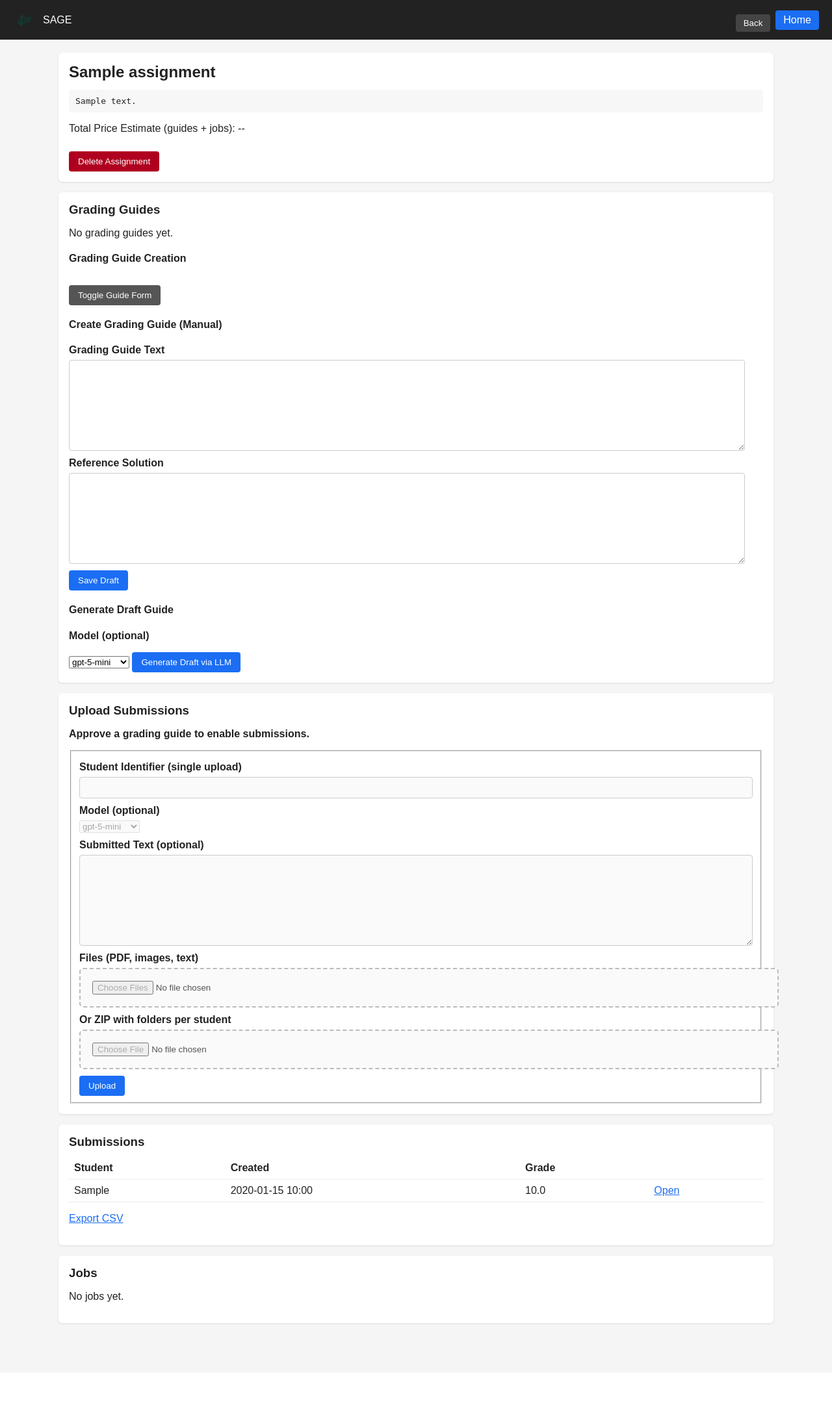
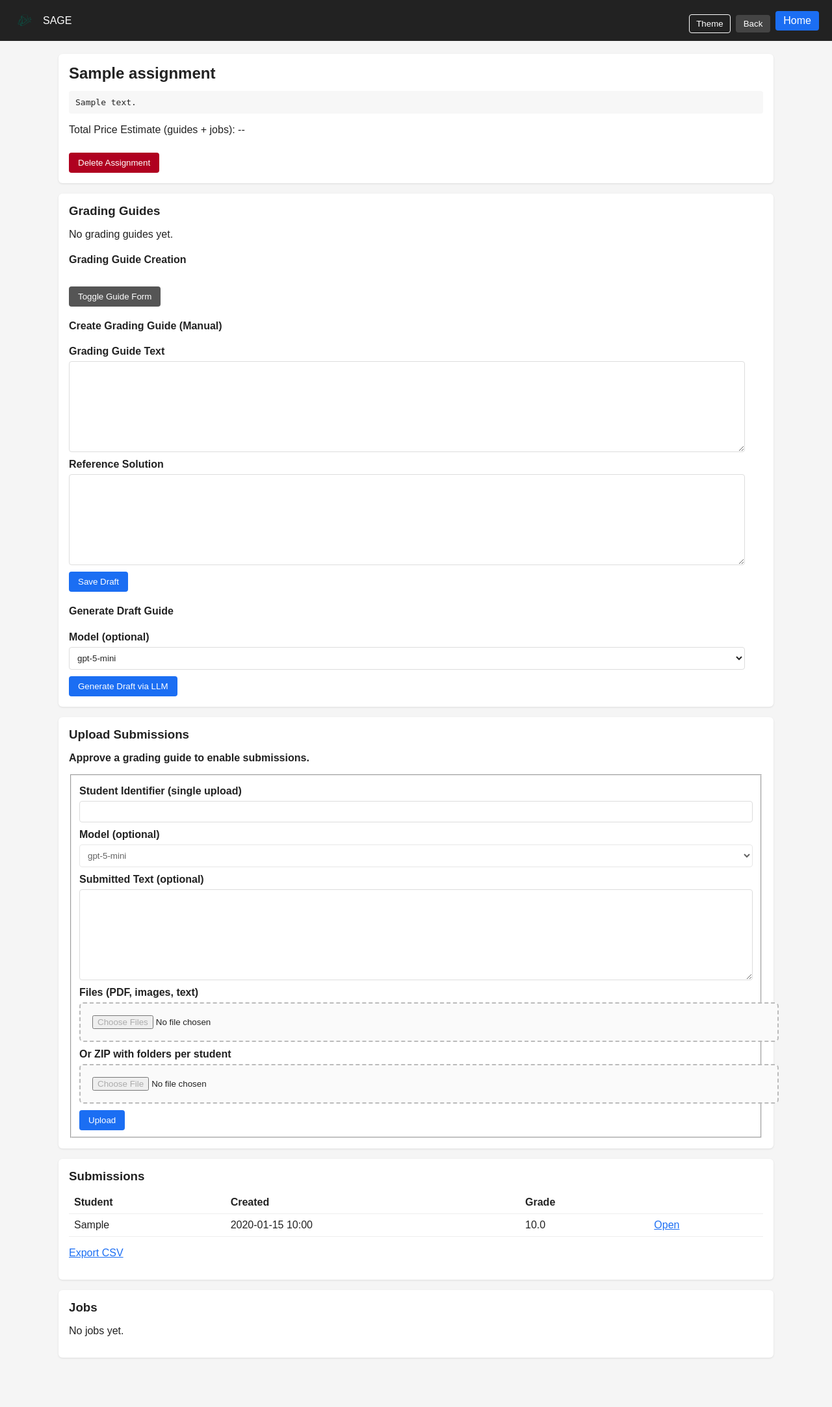
Before and after one commit to ampapacek/SAGE, a Flask app: page /assignments/1 in a window 1280 px wide. Shown: the whole page at 65% size. Before the commit the page ends 2040 px from the top, so only its background shows below. Run offline with Flask 3, Linux system fonts and the light colour scheme; tables that the repository leaves empty hold one stand-in row (values such as "Sample post").

Commit message:
Add dark mode theme

```diff
--- a/templates/base.html
+++ b/templates/base.html
@@ -6,42 +6,158 @@
     <title>SAGE</title>
     <link rel="icon" type="image/png" href="{{ url_for('static', filename='sage.png') }}" />
     <style>
-      body { font-family: Arial, sans-serif; margin: 0; background: #f5f5f5; color: #222; }
-      header { background: #222; color: #fff; padding: 12px 20px; display: flex; align-items: center; justify-content: space-between; gap: 12px; }
-      header a { color: #fff; text-decoration: none; }
+      :root {
+        --bg: #f5f5f5;
+        --card: #ffffff;
+        --text: #222222;
+        --muted: #666666;
+        --border: #dddddd;
+        --header-bg: #222222;
+        --header-text: #ffffff;
+        --link: #1b6ef3;
+        --accent: #1b6ef3;
+        --secondary: #555555;
+        --danger: #b00020;
+        --flash-bg: #fff6cc;
+        --flash-border: #e5d58c;
+        --input-bg: #ffffff;
+        --pre-bg: #f7f7f7;
+        --table-border: #eeeeee;
+        --status-draft: #555555;
+        --status-approved: #1b6ef3;
+        --status-archived: #999999;
+        --status-generating: #b36b00;
+        --status-error: #c00000;
+        --status-cancelled: #777777;
+        --status-success: #00aa77;
+        --file-bg: #fafafa;
+        --file-border: #bbbbbb;
+        --file-hover-bg: #f0f6ff;
+      }
+      @media (prefers-color-scheme: dark) {
+        :root {
+          --bg: #0f1115;
+          --card: #171a21;
+          --text: #e6e8ee;
+          --muted: #a7adba;
+          --border: #2a2f3a;
+          --header-bg: #0c2b45;
+          --header-text: #e6e8ee;
+          --link: #7db1ff;
+          --accent: #3b82f6;
+          --secondary: #4b5563;
+          --danger: #f87171;
+          --flash-bg: #2a2412;
+          --flash-border: #5b4a16;
+          --input-bg: #0f131a;
+          --pre-bg: #11161d;
+          --table-border: #232833;
+          --status-draft: #9ca3af;
+          --status-approved: #7db1ff;
+          --status-archived: #6b7280;
+          --status-generating: #f59e0b;
+          --status-error: #f87171;
+          --status-cancelled: #9ca3af;
+          --status-success: #34d399;
+          --file-bg: #0f131a;
+          --file-border: #3b4150;
+          --file-hover-bg: #0f1a2a;
+        }
+      }
+      html[data-theme="dark"] {
+        --bg: #0f1115;
+        --card: #171a21;
+        --text: #e6e8ee;
+        --muted: #a7adba;
+        --border: #2a2f3a;
+        --header-bg: #0c2b45;
+        --header-text: #e6e8ee;
+        --link: #7db1ff;
+        --accent: #3b82f6;
+        --secondary: #4b5563;
+        --danger: #f87171;
+        --flash-bg: #2a2412;
+        --flash-border: #5b4a16;
+        --input-bg: #0f131a;
+        --pre-bg: #11161d;
+        --table-border: #232833;
+        --status-draft: #9ca3af;
+        --status-approved: #7db1ff;
+        --status-archived: #6b7280;
+        --status-generating: #f59e0b;
+        --status-error: #f87171;
+        --status-cancelled: #9ca3af;
+        --status-success: #34d399;
+        --file-bg: #0f131a;
+        --file-border: #3b4150;
+        --file-hover-bg: #0f1a2a;
+      }
+      html[data-theme="light"] {
+        --bg: #f5f5f5;
+        --card: #ffffff;
+        --text: #222222;
+        --muted: #666666;
+        --border: #dddddd;
+        --header-bg: #222222;
+        --header-text: #ffffff;
+        --link: #1b6ef3;
+        --accent: #1b6ef3;
+        --secondary: #555555;
+        --danger: #b00020;
+        --flash-bg: #fff6cc;
+        --flash-border: #e5d58c;
+        --input-bg: #ffffff;
+        --pre-bg: #f7f7f7;
+        --table-border: #eeeeee;
+        --status-draft: #555555;
+        --status-approved: #1b6ef3;
+        --status-archived: #999999;
+        --status-generating: #b36b00;
+        --status-error: #c00000;
+        --status-cancelled: #777777;
+        --status-success: #00aa77;
+        --file-bg: #fafafa;
+        --file-border: #bbbbbb;
+        --file-hover-bg: #f0f6ff;
+      }
+      body { font-family: Arial, sans-serif; margin: 0; background: var(--bg); color: var(--text); }
+      header { background: var(--header-bg); color: var(--header-text); padding: 12px 20px; display: flex; align-items: center; justify-content: space-between; gap: 12px; }
+      header a { color: var(--header-text); text-decoration: none; }
       .logo { display: inline-flex; align-items: center; gap: 10px; }
       .logo img { height: 36px; width: 36px; max-height: 36px; max-width: 36px; object-fit: contain; display: block; }
       .hero-logo { width: 128px; height: 128px; max-width: 128px; max-height: 128px; object-fit: contain; display: block; }
-      .home-button { background: #1b6ef3; padding: 6px 12px; border-radius: 4px; display: inline-block; color: #fff; }
+      .home-button { background: var(--accent); padding: 6px 12px; border-radius: 4px; display: inline-block; color: #fff; }
       .back-button { background: #444; padding: 6px 12px; border-radius: 4px; border: none; color: #fff; cursor: pointer; }
+      .theme-toggle { background: transparent; border: 1px solid var(--header-text); color: var(--header-text); padding: 6px 10px; border-radius: 4px; cursor: pointer; }
+      .theme-toggle:hover { background: rgba(255, 255, 255, 0.12); }
       .nav-buttons { display: flex; gap: 8px; align-items: center; }
       main { max-width: 1100px; margin: 20px auto; padding: 0 20px 40px; }
       h1, h2, h3 { margin: 0 0 12px; }
-      .card { background: #fff; padding: 16px; border-radius: 6px; margin-bottom: 16px; box-shadow: 0 1px 3px rgba(0,0,0,0.1); }
+      .card { background: var(--card); padding: 16px; border-radius: 6px; margin-bottom: 16px; box-shadow: 0 1px 3px rgba(0,0,0,0.1); }
       form label { display: block; font-weight: bold; margin: 10px 0 6px; }
-      input[type="text"], textarea { display: block; width: 100%; max-width: 1040px; padding: 8px; border: 1px solid #ccc; border-radius: 4px; box-sizing: border-box; }
+      input[type="text"], textarea, select { display: block; width: 100%; max-width: 1040px; padding: 8px; border: 1px solid var(--border); background: var(--input-bg); color: var(--text); border-radius: 4px; box-sizing: border-box; }
       textarea { min-height: 140px; resize: vertical; }
-      button { margin-top: 10px; padding: 8px 14px; border: none; background: #1b6ef3; color: #fff; border-radius: 4px; cursor: pointer; }
-      button.secondary { background: #555; }
-      button.danger { background: #b00020; }
-      .file-input { width: 100%; max-width: 1040px; padding: 18px; border: 2px dashed #bbb; border-radius: 6px; background: #fafafa; cursor: pointer; transition: border-color 0.15s ease, background-color 0.15s ease; }
-      .file-input:hover { border-color: #1b6ef3; background: #f0f6ff; }
+      button { margin-top: 10px; padding: 8px 14px; border: none; background: var(--accent); color: #fff; border-radius: 4px; cursor: pointer; }
+      button.secondary { background: var(--secondary); }
+      button.danger { background: var(--danger); }
+      .file-input { width: 100%; max-width: 1040px; padding: 18px; border: 2px dashed var(--file-border); border-radius: 6px; background: var(--file-bg); color: var(--text); cursor: pointer; transition: border-color 0.15s ease, background-color 0.15s ease; }
+      .file-input:hover { border-color: var(--accent); background: var(--file-hover-bg); }
       table { width: 100%; border-collapse: collapse; }
-      th, td { text-align: left; padding: 8px; border-bottom: 1px solid #eee; }
-      .flash { background: #fff6cc; padding: 10px; border: 1px solid #e5d58c; border-radius: 4px; margin-bottom: 16px; }
+      th, td { text-align: left; padding: 8px; border-bottom: 1px solid var(--table-border); }
+      .flash { background: var(--flash-bg); padding: 10px; border: 1px solid var(--flash-border); border-radius: 4px; margin-bottom: 16px; color: var(--text); }
       .status { font-weight: bold; }
-      .status.DRAFT { color: #555; }
-      .status.APPROVED { color: #1b6ef3; }
-      .status.ARCHIVED { color: #999; }
-      .status.GENERATING { color: #b36b00; }
-      .status.ERROR { color: #c00; }
-      .status.CANCELLED { color: #777; }
-      .status.SUCCESS { color: #0a7; }
+      .status.DRAFT { color: var(--status-draft); }
+      .status.APPROVED { color: var(--status-approved); }
+      .status.ARCHIVED { color: var(--status-archived); }
+      .status.GENERATING { color: var(--status-generating); }
+      .status.ERROR { color: var(--status-error); }
+      .status.CANCELLED { color: var(--status-cancelled); }
+      .status.SUCCESS { color: var(--status-success); }
       .grid { display: grid; grid-template-columns: repeat(auto-fit, minmax(220px, 1fr)); gap: 10px; }
-      .thumb img { max-width: 100%; height: auto; border: 1px solid #ddd; border-radius: 4px; }
+      .thumb img { max-width: 100%; height: auto; border: 1px solid var(--border); border-radius: 4px; }
       .hidden { display: none; }
-      pre { white-space: pre-wrap; background: #f7f7f7; padding: 10px; border-radius: 4px; }
-      a { color: #1b6ef3; }
+      pre { white-space: pre-wrap; background: var(--pre-bg); padding: 10px; border-radius: 4px; color: var(--text); }
+      a { color: var(--link); }
     </style>
   </head>
   <body>
@@ -51,6 +167,7 @@
         <span>SAGE</span>
       </a>
       <div class="nav-buttons">
+        <button id="theme-toggle" class="theme-toggle" type="button">Theme</button>
         <button class="back-button" type="button" onclick="window.history.length > 1 ? window.history.back() : (window.location.href='{{ url_for('list_assignments') }}')">Back</button>
         <a class="home-button" href="{{ url_for('list_assignments') }}">Home</a>
       </div>
@@ -65,5 +182,31 @@
       {% endwith %}
       {% block content %}{% endblock %}
     </main>
+    <script>
+      (function () {
+        var root = document.documentElement;
+        var button = document.getElementById("theme-toggle");
+        if (!button) {
+          return;
+        }
+        function applyTheme(theme) {
+          if (theme) {
+            root.setAttribute("data-theme", theme);
+          } else {
+            root.removeAttribute("data-theme");
+          }
+        }
+        var stored = localStorage.getItem("sage-theme");
+        if (stored === "light" || stored === "dark") {
+          applyTheme(stored);
+        }
+        button.addEventListener("click", function () {
+          var current = root.getAttribute("data-theme");
+          var next = current === "dark" ? "light" : "dark";
+          applyTheme(next);
+          localStorage.setItem("sage-theme", next);
+        });
+      })();
+    </script>
   </body>
 </html>
```
